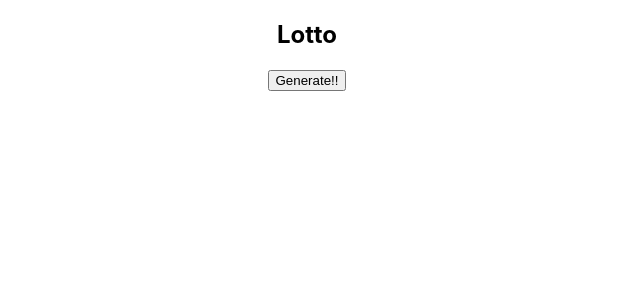
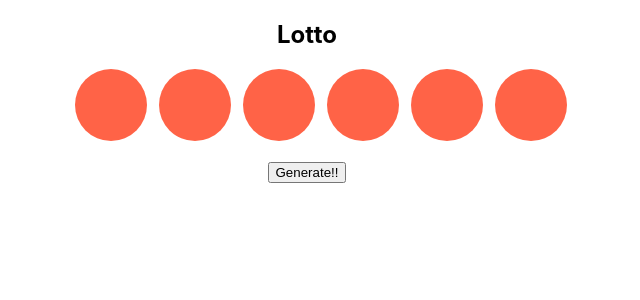
Before and after one commit to DrinKaziu/lottery-app, a React (Create React App) app: page / in a window 1280 px wide. Shown: the top 300 px of the page, without its empty margins (333-973 px from the left). Built offline with nearby package versions, Linux system fonts and the light colour scheme.

Commit message:
add generate random numbers functionality

```diff
--- a/src/Lottery.js
+++ b/src/Lottery.js
@@ -2,25 +2,30 @@ import React, { Component } from 'react';
 import Ball from './Ball';
 
 class Lottery extends Component {
+
+  static defaultProps = {
+    title: 'Lotto',
+    numBalls: 6,
+    maxNum: 40
+  }
+
   constructor(props) {
     super(props);
     this.state = {
-      title: 'Lotto',
-      nums: [],
-      maxNum: 40
+      nums: Array.from({length: this.props.numBalls}) //create an array of empty slots so we have something to show
     }
   }
 
   generateNums = () => {
-    let randomNum = Math.floor(Math.random() * this.state.maxNum) + 1;
-    this.setState({nums: [ ...this.state.nums, randomNum ]});
+    this.setState(curState => ({
+      nums: curState.nums.map(n => Math.floor(Math.random() * this.props.maxNum) + 1)
+    }));
   }
 
   render () {
-    console.log(this.state.nums)
     return (
       <div className="Lottery">
-        <h2>{this.state.title}</h2>
+        <h2>{this.props.title}</h2>
         <ul>
           {this.state.nums.map(num => <Ball number={num}/>)}
         </ul>
```
